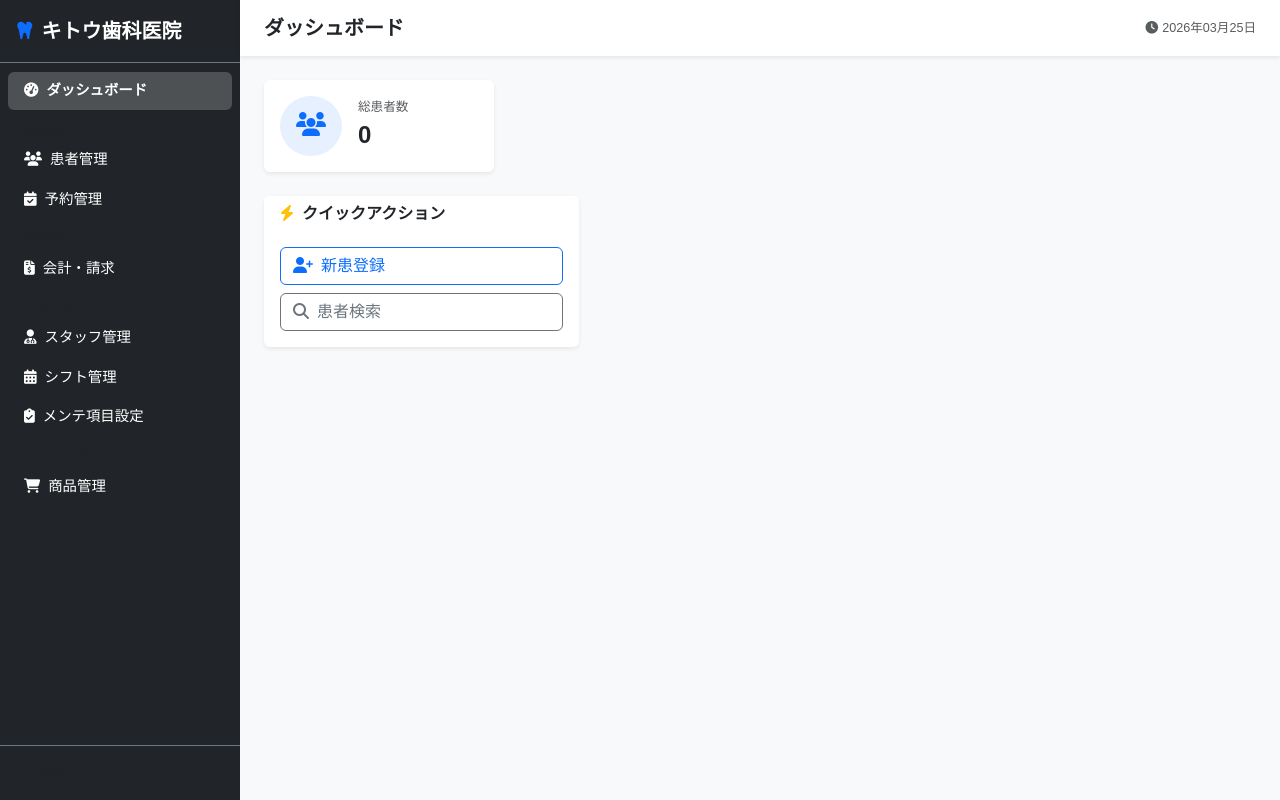
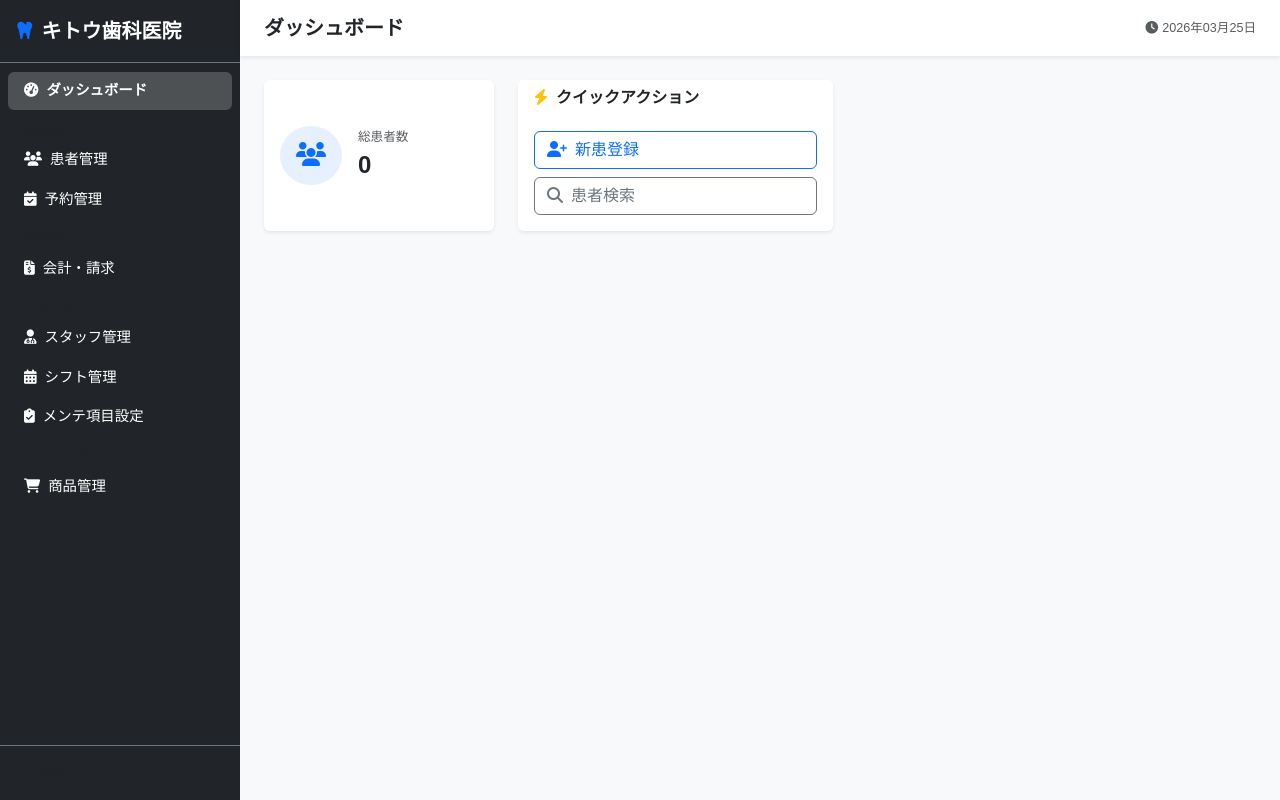
Before and after one commit to kitwo0623-maker/dental-clinic, a Flask app: page /admin in a window 1280 px wide. Run offline with Flask 3, Linux system fonts and the light colour scheme.

Commit message:
ダッシュボード：クイックアクションを総患者数の横に配置
https://claude.ai/code/session_016GZoCSKRYQqhHHLsN73VhV

```diff
--- a/templates/admin/dashboard.html
+++ b/templates/admin/dashboard.html
@@ -3,10 +3,9 @@
 {% block page_title %}ダッシュボード{% endblock %}
 {% block content %}
 
-<!-- Stats Cards -->
-<div class="row g-4 mb-4">
+<div class="row g-4 align-items-stretch">
   <div class="col-md-3">
-    <div class="card border-0 shadow-sm">
+    <div class="card border-0 shadow-sm h-100">
       <div class="card-body d-flex align-items-center">
         <div class="rounded-circle bg-primary bg-opacity-10 p-3 me-3">
           <i class="fas fa-users text-primary fs-4"></i>
@@ -18,12 +17,8 @@
       </div>
     </div>
   </div>
-</div>
-
-<!-- クイックアクション -->
-<div class="row g-4">
-  <div class="col-lg-4">
-    <div class="card border-0 shadow-sm">
+  <div class="col-md-4">
+    <div class="card border-0 shadow-sm h-100">
       <div class="card-header bg-white border-0">
         <h6 class="fw-bold mb-0"><i class="fas fa-bolt text-warning me-2"></i>クイックアクション</h6>
       </div>
@@ -31,7 +26,7 @@
         <a href="{{ url_for('patient_new') }}" class="btn btn-outline-primary text-start">
           <i class="fas fa-user-plus me-2"></i>新患登録
         </a>
-<a href="{{ url_for('patients_list') }}" class="btn btn-outline-secondary text-start">
+        <a href="{{ url_for('patients_list') }}" class="btn btn-outline-secondary text-start">
           <i class="fas fa-search me-2"></i>患者検索
         </a>
       </div>
```
